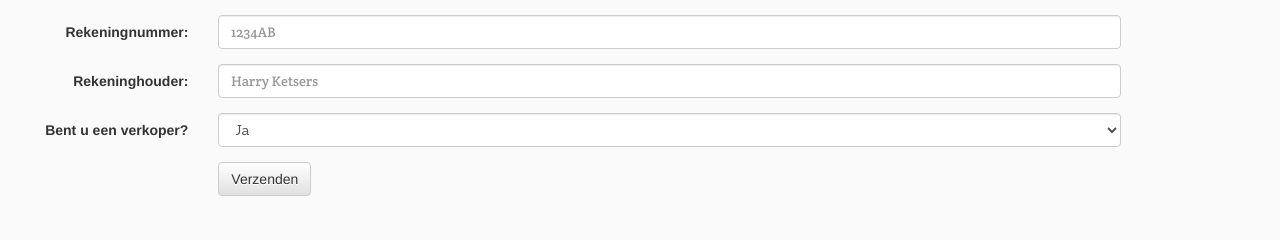
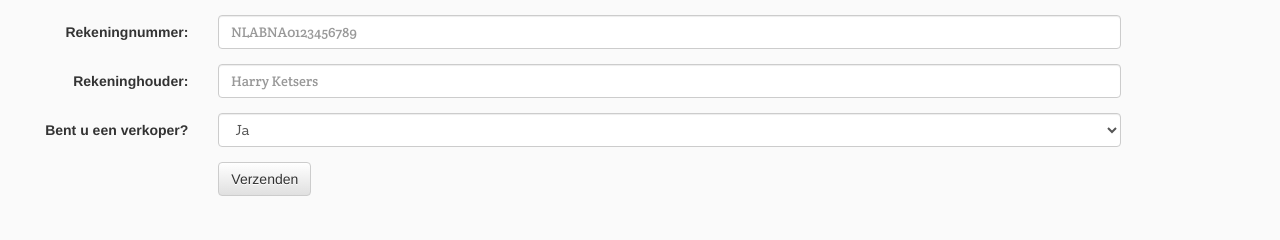
Before and after one commit to marioyip/groep11, a PHP site: page /registratieAfronden.php in a window 1280 px wide. Shown: the part 737-977 px from the top of the page. Run offline with PHP 8.4, Linux system fonts and the light colour scheme; the visitor is signed in with stand-in values (Sample User, id 1); data that the repository does not hold is empty; some libraries are stand-ins or nearby versions.

Commit message:
accountreset

```diff
--- a/registratieAfronden.php
+++ b/registratieAfronden.php
@@ -252,7 +252,7 @@ if ($_SESSION['ingevoerdecode'] == $_SESSION['code'] && $_SESSION['emailadres']
         <div class="form-group">
             <label class="control-label col-sm-2" for="rekeningnummer">Rekeningnummer:</label>
             <div class="col-sm-10">
-                <input type="text" class="form-control" id="rekeningnummer" name="rekeningnummer" placeholder="1234AB">
+                <input type="text" class="form-control" id="rekeningnummer" name="rekeningnummer" placeholder="NLABNA0123456789">
             </div>
         </div>
         <div class="form-group">
```
